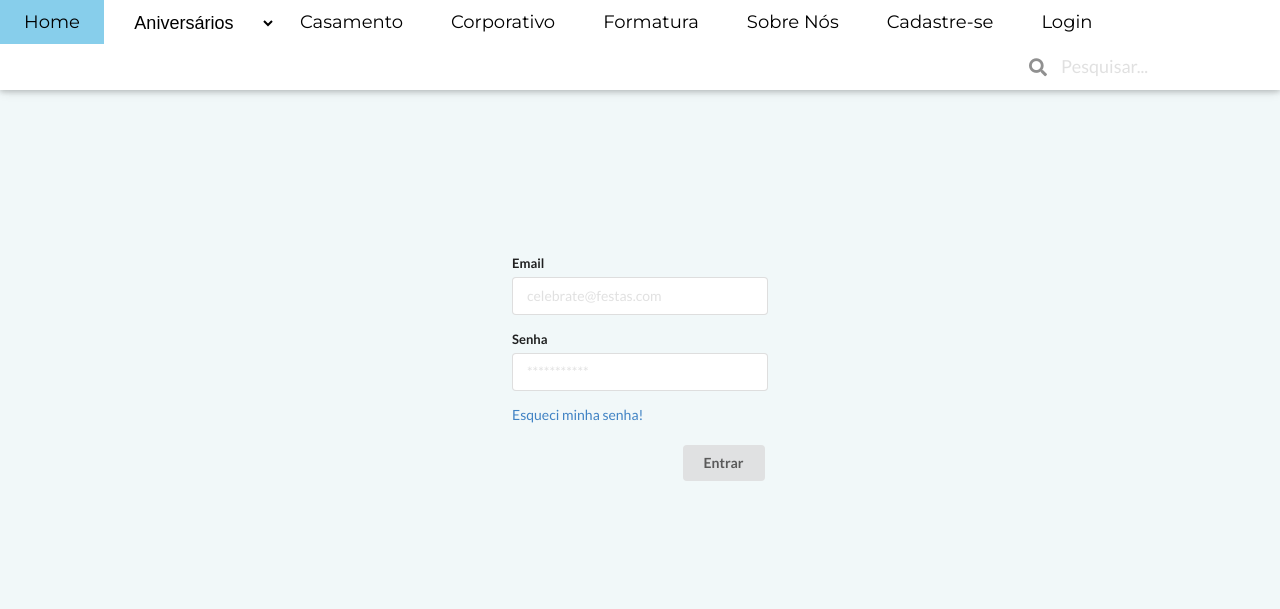
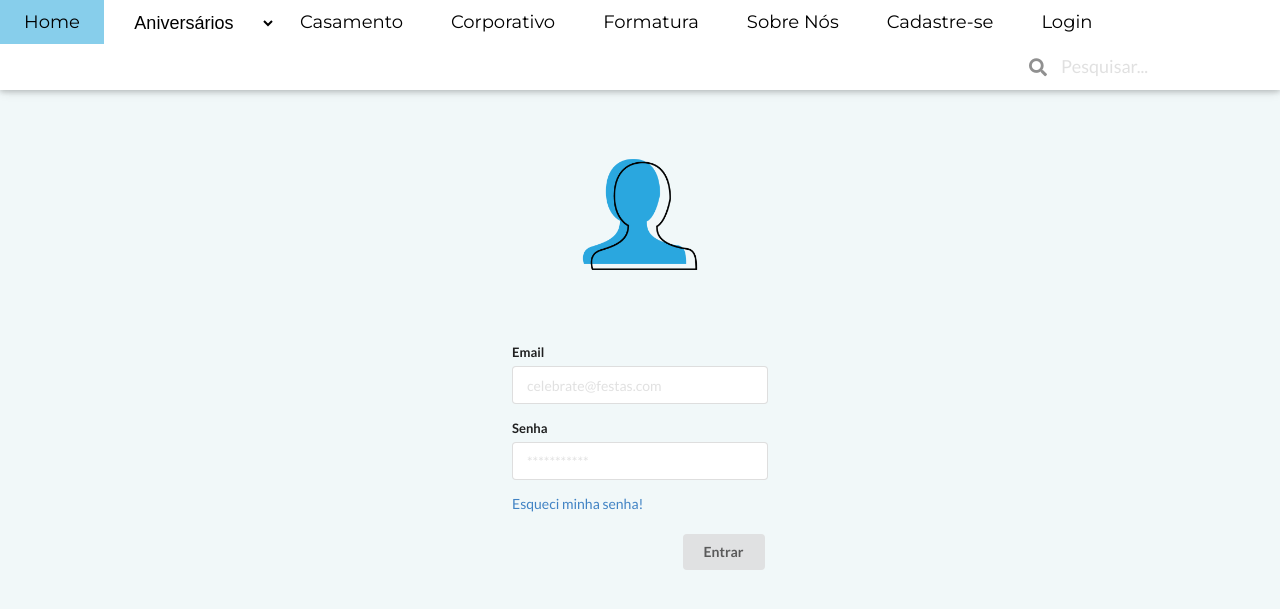
Before and after one commit to biancaleithold/Tcc, a PHP site: page /login.php in a window 1280 px wide. Shown: the top 609 px of the page. Run offline with PHP 8.4, Linux system fonts and the light colour scheme; some libraries are stand-ins or nearby versions.

Commit message:
Pagina de login

```diff
--- a/css/estilo.css
+++ b/css/estilo.css
@@ -6,9 +6,18 @@ body{
 	width: 20%;
 	margin-left: 40%;
 	margin-right: 40%;
-	margin-top: 13.5%;
+	margin-top: 4.5%;
 }
 
 .botao{
 	float: right;
 }
+
+.centraliza_img{
+	text-align: center;
+}
+
+.perfil_login{
+	width: 11%;
+    margin-top: 5%;
+}
--- a/login.php
+++ b/login.php
@@ -5,6 +5,11 @@
 <br>
 <br>
 <br>
+
+<div class="centraliza_img">
+  <img src="imagens/perfil.png" class="perfil_login">
+</div>
+
 <div class="ui form login">
     <div class="field">
       <label>Email</label>
```
Also changed, not shown: imagens/perfil.png (added).
